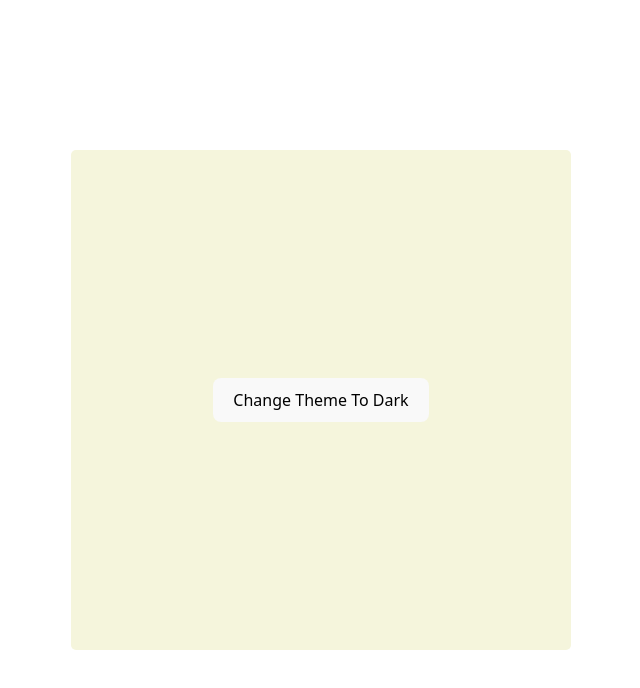
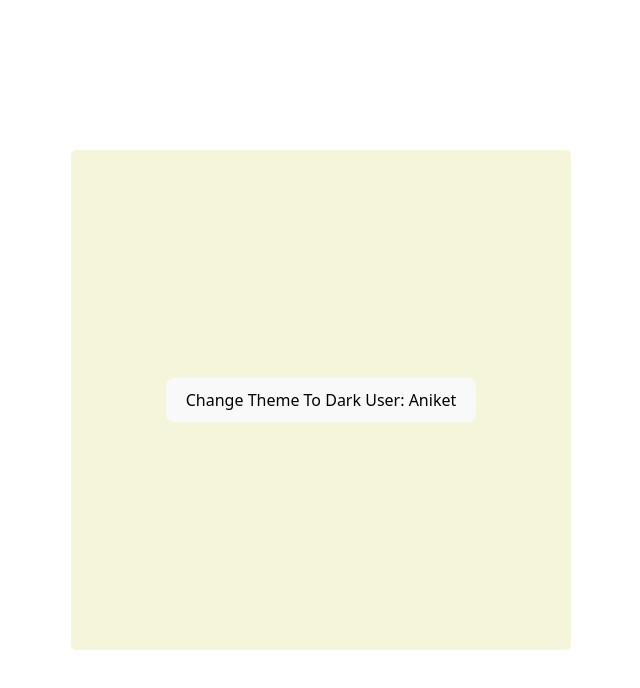
Before and after one commit to AniketDey06/react-cohort, a React (Vite) app in the folder 04/: page / in a window 1280 px wide. Shown: the top 688 px of the page, without its empty margins (319-959 px from the left). Built offline with nearby package versions, Linux system fonts and the light colour scheme.

Commit message:
refactor: update ChildC component to use UserContext for user information display

```diff
--- a/04/src/App.jsx
+++ b/04/src/App.jsx
@@ -9,8 +9,8 @@ import ChildA from './components/ChildA'
 import Home from './components/Home'
 import About from './components/About'
 
-// const UserContext = createContext()
-const ThemeContext  = createContext()
+const UserContext = createContext()
+const ThemeContext = createContext()
 
 function App() {
   // const [name, setName] = useState('')
@@ -38,22 +38,19 @@ function App() {
   //   setCount(count + 1)
   // }
 
-  // const [user, setUser] = useState({ name: "Aniket" })
+  const [user, setUser] = useState({ name: "Aniket" })
 
   const [theme, setTheme] = useState('light')
 
   return (
     <>
-      <ThemeContext.Provider value={{theme, setTheme}}>
-        <div id="container" style={{backgroundColor: theme==='light'? "beige": "black"}}>
-          <ChildA />
-        </div>
-      </ThemeContext.Provider>
-
-      {/* <UserContext.Provider value={user}>
-
-        <ChildA />
-      </UserContext.Provider> */}
+      <UserContext.Provider value={user}>
+        <ThemeContext.Provider value={{ theme, setTheme }}>
+          <div id="container" style={{ backgroundColor: theme === 'light' ? "beige" : "black" }}>
+            <ChildA />
+          </div>
+        </ThemeContext.Provider>
+      </UserContext.Provider>
       {/* <h1>{count}</h1>
       <button onClick={handleClick}>Click</button> */}
       {/* {isLogedin? <Logout click={handleClick}/>: <Login click={handleClick}/>} */}
@@ -80,4 +77,4 @@ function App() {
 }
 
 export default App
-export { ThemeContext }
+export { UserContext, ThemeContext }
--- a/04/src/components/ChildC.jsx
+++ b/04/src/components/ChildC.jsx
@@ -1,7 +1,8 @@
 import React, { useContext } from 'react'
-import { ThemeContext } from '../App'
+import { UserContext, ThemeContext } from '../App'
 
 const ChildC = () => {
+    const user = useContext(UserContext)
     const {theme, setTheme} = useContext(ThemeContext)
 
     function handleClick(){
@@ -14,7 +15,7 @@ const ChildC = () => {
     return (
         <div>
             <button onClick={handleClick}>
-                Change Theme To {theme==='light'?"Dark":"Light"}
+                Change Theme To {theme==='light'?"Dark":"Light"} User: {user.name}
             </button>
         </div>
     )
```
